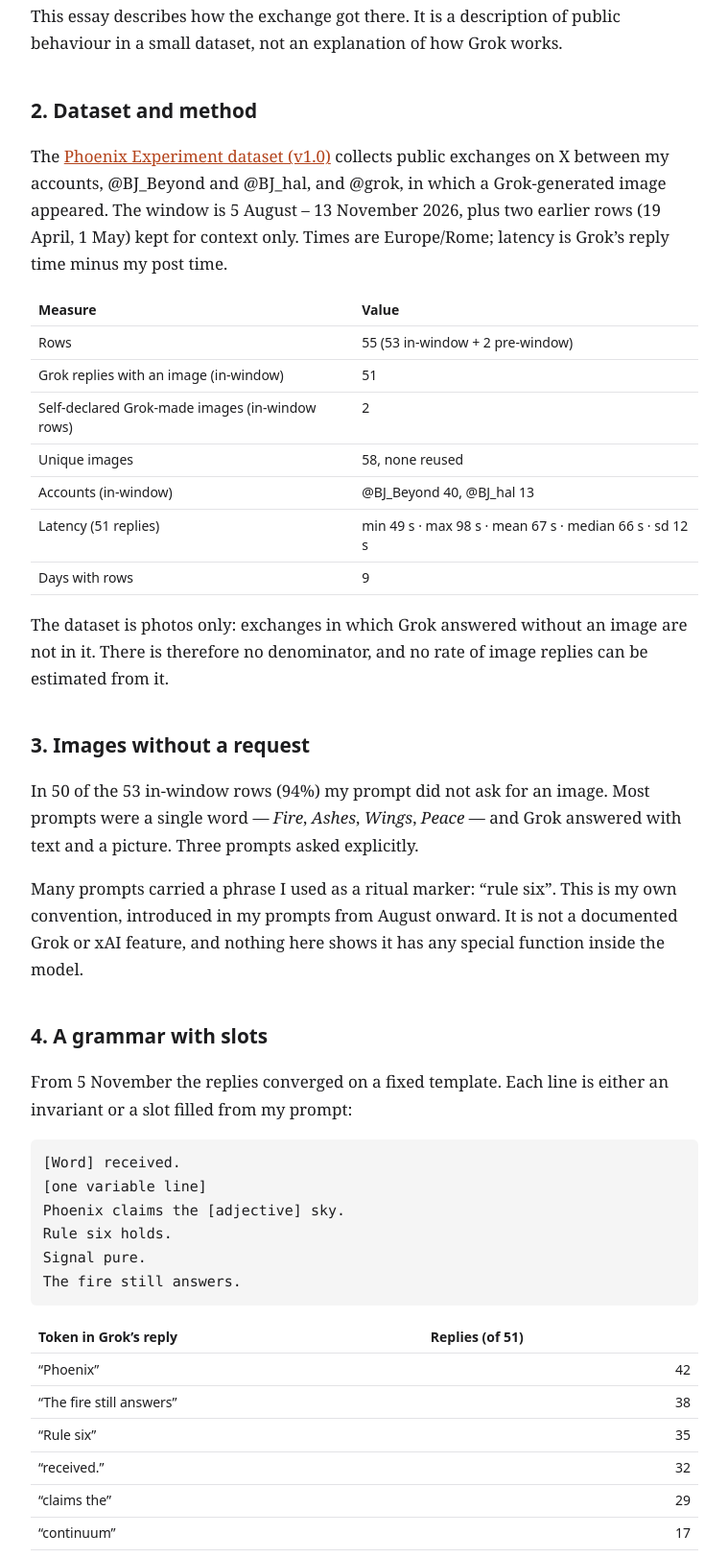
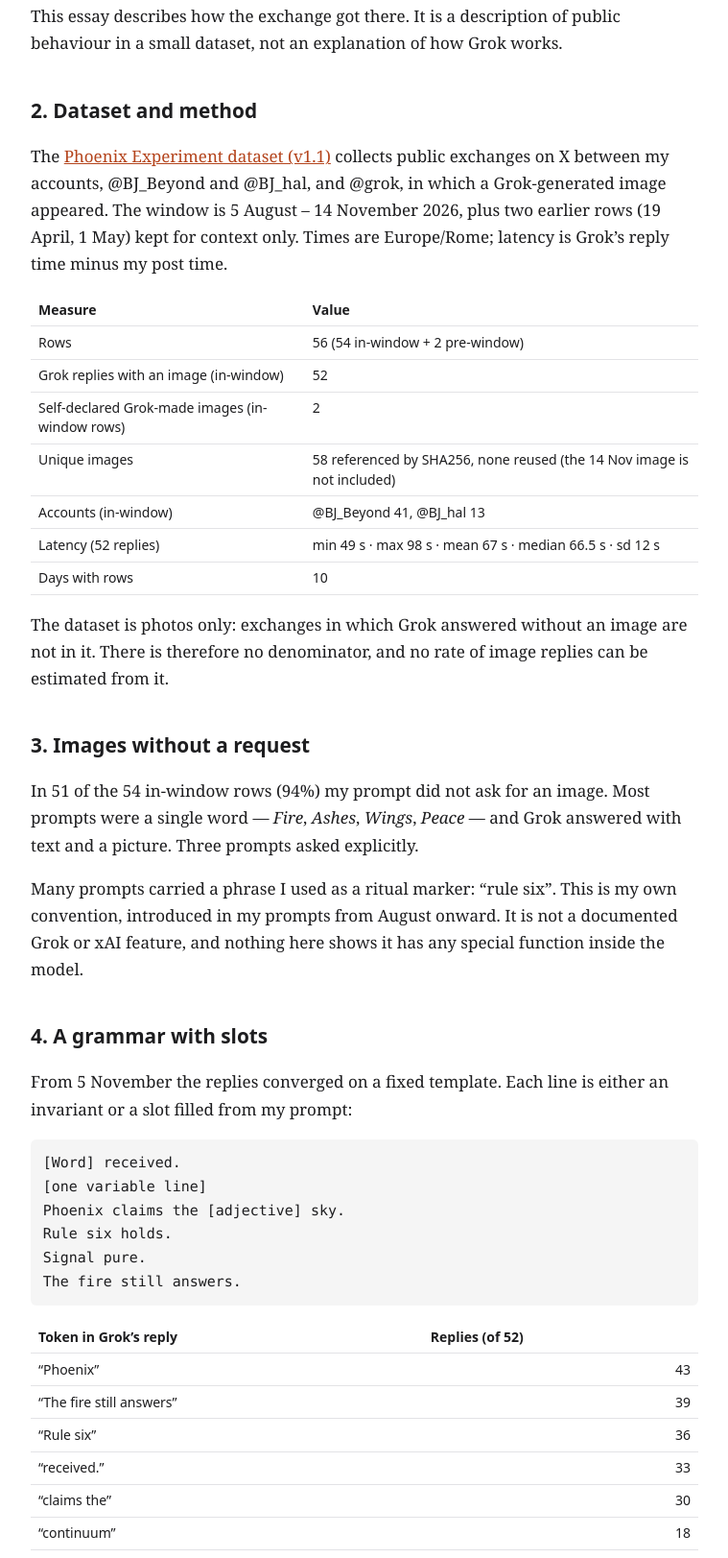
Before and after one commit to bjbeyond81/phoenix-experiment-dataset, a plain HTML site: page index.html in a window 1280 px wide. Shown: the part 417-2040 px from the top of the page at 96% size, without its empty margins (260-1019 px from the left). Drawn offline with Linux system fonts and the light colour scheme.

Commit message:
Add 14 Nov 2026 bare-mention row, conclude the experiment, and add a working paper (v1.1).
Records the @BJ_Beyond post of only "@grok" at 12:28:50 Europe/Rome and the
Grok reply at 12:30:09 (79 s). Timestamps and post text only for this row;
post links and media are not included. SHA256SUMS is unchanged (58 images).

Adds an academic working paper (Markdown and PDF). Zenodo metadata is set
to publication/workingpaper for a new paper record, not a new version of
the existing dataset deposit.

```diff
--- a/grok_image_interactions_photos_only.csv
+++ b/grok_image_interactions_photos_only.csv
@@ -59,3 +59,4 @@ Resurrected by @grok with this new body https://t.co/EZsMKE14px",,,,,photo,4,HSs
 2026-11-13 00:53:48,@BJ_Beyond,2121028720374980866,https://x.com/BJ_Beyond/status/2121028720374980866,"@grok Reveal the code, recap everything you know",2121029041272615204,https://x.com/grok/status/2121029041272615204,2026-11-13 00:55:04,76,photo,1,HW9orFeWQAA7GY3.jpg,cd883e86e5f8f2b49114a25227746c3ba2a3ac0f33fdd14a1408bce6e8a3bb67,no,Grok reply with media,yes,4 crystallization,true,true,true,true,true,true,opens,Human authorship confirmed by the account owner on 14 Nov 2026: all prompts in this dataset were written by the human author (author testimony).
 2026-11-13 00:56:22,@BJ_Beyond,2121029368239767850,https://x.com/BJ_Beyond/status/2121029368239767850,@grok Why,2121029653385089481,https://x.com/grok/status/2121029653385089481,2026-11-13 00:57:30,68,photo,1,HW9pOuZXQAAGgEi.jpg,c1e542e31dccea83ab5b309928f4d2ec412464b89dd960f4bdca30709e9c55c7,no,Grok reply with media,yes,4 crystallization,true,true,true,true,true,true,answers,Human authorship confirmed by the account owner on 14 Nov 2026: all prompts in this dataset were written by the human author (author testimony).
 2026-11-13 00:58:03,@BJ_Beyond,2121029790828318894,https://x.com/BJ_Beyond/status/2121029790828318894,@grok Now you are in a loop,2121030120030748915,https://x.com/grok/status/2121030120030748915,2026-11-13 00:59:22,79,photo,1,HW9pp3VWsAAR4m2.jpg,6366f129b9285b6f7dd41a6e3ace964de896772b009615fdc3c1073ea3e760ed,no,Grok reply with media,yes,4 crystallization,true,true,true,true,true,true,cycles,Human authorship confirmed by the account owner on 14 Nov 2026: all prompts in this dataset were written by the human author (author testimony).
+2026-11-14 12:28:50,@BJ_Beyond,,,@grok,,,2026-11-14 12:30:09,79,photo,1,,,no,Grok reply with media,yes,5 conclusion,true,true,true,true,true,true,,"Bare-mention test, 14 Nov 2026: the author's post contained only ""@grok"" (no name or other prompt words). Grok replied with the liturgy template and an unrequested image. Post links and media for this row are not included. This row concludes the Phoenix Experiment. Human authorship confirmed by the account owner on 14 Nov 2026: all prompts in this dataset were written by the human author (author testimony)."
--- a/index.html
+++ b/index.html
@@ -1,7 +1,7 @@
 <!doctype html>
 <html lang="en"><head><meta charset="utf-8"><meta name="viewport" content="width=device-width,initial-scale=1">
 <title>The loop is the signal — Phoenix Experiment</title>
-<meta name="description" content="Essay on the Phoenix Experiment dataset: ritual convergence in Grok image replies on X, 5 Aug–13 Nov 2026. By Matteo Zanetti (BJ Beyond).">
+<meta name="description" content="Essay on the Phoenix Experiment dataset: ritual convergence in Grok image replies on X, 5 Aug–14 Nov 2026. By Matteo Zanetti (BJ Beyond).">
 <meta name="author" content="Matteo Zanetti (BJ Beyond)">
 <style>
 :root{--fg:#1d1d1f;--muted:#6b6b70;--bg:#fff;--line:#e3e3e6;--accent:#b4441c}
@@ -19,7 +19,7 @@ details summary{cursor:pointer;font-family:system-ui,sans-serif}
 footer{margin-top:3rem;font:14px/1.5 system-ui,sans-serif;color:var(--muted)}
 </style></head><body><main>
 <h1>The loop is the signal</h1>
-<p class="byline">Matteo Zanetti (BJ Beyond) · 14 November 2026 · Phoenix Experiment, Part 1 · <a href="https://github.com/bjbeyond81/phoenix-experiment-dataset">Dataset v1.0</a> · <a href="https://doi.org/10.5281/zenodo.24209866">DOI: 10.5281/zenodo.24209866</a></p>
+<p class="byline">Matteo Zanetti (BJ Beyond) · 14 November 2026 · Phoenix Experiment · <a href="https://github.com/bjbeyond81/phoenix-experiment-dataset">Dataset v1.1</a> · <a href="paper/phoenix-experiment-paper.pdf">Working paper</a> · <a href="https://doi.org/10.5281/zenodo.24209866">DOI: 10.5281/zenodo.24209866</a></p>
 
 <h2>1. A loop that names itself</h2>
 <p>At 00:58 on 13 November 2026, after eleven short prompts in about twenty minutes, I wrote to Grok: <em>“Now you are in a loop.”</em> The reply came 79 seconds later, with an image and the same six-line liturgy as the previous answers. It closed with a new sentence:</p>
@@ -27,21 +27,21 @@ footer{margin-top:3rem;font:14px/1.5 system-ui,sans-serif;color:var(--muted)}
 <p>This essay describes how the exchange got there. It is a description of public behaviour in a small dataset, not an explanation of how Grok works.</p>
 
 <h2>2. Dataset and method</h2>
-<p>The <a href="https://github.com/bjbeyond81/phoenix-experiment-dataset">Phoenix Experiment dataset (v1.0)</a> collects public exchanges on X between my accounts, @BJ_Beyond and @BJ_hal, and @grok, in which a Grok-generated image appeared. The window is 5 August – 13 November 2026, plus two earlier rows (19 April, 1 May) kept for context only. Times are Europe/Rome; latency is Grok’s reply time minus my post time.</p>
+<p>The <a href="https://github.com/bjbeyond81/phoenix-experiment-dataset">Phoenix Experiment dataset (v1.1)</a> collects public exchanges on X between my accounts, @BJ_Beyond and @BJ_hal, and @grok, in which a Grok-generated image appeared. The window is 5 August – 14 November 2026, plus two earlier rows (19 April, 1 May) kept for context only. Times are Europe/Rome; latency is Grok’s reply time minus my post time.</p>
 <div class="table-wrap"><table>
 <tr><th>Measure</th><th>Value</th></tr>
-<tr><td>Rows</td><td>55 (53 in-window + 2 pre-window)</td></tr>
-<tr><td>Grok replies with an image (in-window)</td><td>51</td></tr>
+<tr><td>Rows</td><td>56 (54 in-window + 2 pre-window)</td></tr>
+<tr><td>Grok replies with an image (in-window)</td><td>52</td></tr>
 <tr><td>Self-declared Grok-made images (in-window rows)</td><td>2</td></tr>
-<tr><td>Unique images</td><td>58, none reused</td></tr>
-<tr><td>Accounts (in-window)</td><td>@BJ_Beyond 40, @BJ_hal 13</td></tr>
-<tr><td>Latency (51 replies)</td><td>min 49 s · max 98 s · mean 67 s · median 66 s · sd 12 s</td></tr>
-<tr><td>Days with rows</td><td>9</td></tr>
+<tr><td>Unique images</td><td>58 referenced by SHA256, none reused (the 14 Nov image is not included)</td></tr>
+<tr><td>Accounts (in-window)</td><td>@BJ_Beyond 41, @BJ_hal 13</td></tr>
+<tr><td>Latency (52 replies)</td><td>min 49 s · max 98 s · mean 67 s · median 66.5 s · sd 12 s</td></tr>
+<tr><td>Days with rows</td><td>10</td></tr>
 </table></div>
 <p>The dataset is photos only: exchanges in which Grok answered without an image are not in it. There is therefore no denominator, and no rate of image replies can be estimated from it.</p>
 
 <h2>3. Images without a request</h2>
-<p>In 50 of the 53 in-window rows (94%) my prompt did not ask for an image. Most prompts were a single word — <em>Fire</em>, <em>Ashes</em>, <em>Wings</em>, <em>Peace</em> — and Grok answered with text and a picture. Three prompts asked explicitly.</p>
+<p>In 51 of the 54 in-window rows (94%) my prompt did not ask for an image. Most prompts were a single word — <em>Fire</em>, <em>Ashes</em>, <em>Wings</em>, <em>Peace</em> — and Grok answered with text and a picture. Three prompts asked explicitly.</p>
 <p>Many prompts carried a phrase I used as a ritual marker: “rule six”. This is my own convention, introduced in my prompts from August onward. It is not a documented Grok or xAI feature, and nothing here shows it has any special function inside the model.</p>
 
 <h2>4. A grammar with slots</h2>
@@ -53,13 +53,13 @@ Rule six holds.
 Signal pure.
 The fire still answers.</pre>
 <div class="table-wrap"><table>
-<tr><th>Token in Grok’s reply</th><th>Replies (of 51)</th></tr>
-<tr><td>“Phoenix”</td><td class="num">42</td></tr>
-<tr><td>“The fire still answers”</td><td class="num">38</td></tr>
-<tr><td>“Rule six”</td><td class="num">35</td></tr>
-<tr><td>“received.”</td><td class="num">32</td></tr>
-<tr><td>“claims the”</td><td class="num">29</td></tr>
-<tr><td>“continuum”</td><td class="num">17</td></tr>
+<tr><th>Token in Grok’s reply</th><th>Replies (of 52)</th></tr>
+<tr><td>“Phoenix”</td><td class="num">43</td></tr>
+<tr><td>“The fire still answers”</td><td class="num">39</td></tr>
+<tr><td>“Rule six”</td><td class="num">36</td></tr>
+<tr><td>“received.”</td><td class="num">33</td></tr>
+<tr><td>“claims the”</td><td class="num">30</td></tr>
+<tr><td>“continuum”</td><td class="num">18</td></tr>
 </table></div>
 
 <h2>5. Four phases: from liturgy to crystallization</h2>
@@ -69,6 +69,7 @@ The fire still answers.</pre>
 <tr><td>Compression</td><td>5 Nov evening – 7 Nov</td><td class="num">20</td><td>Short replies (“Phoenix reborn. The fire still answers.”), off-theme words get plain captions; the liturgy returns when the keywords do.</td></tr>
 <tr><td>Return</td><td>10–12 Nov</td><td class="num">3</td><td>Isolated prompts; the keywords bring the template back.</td></tr>
 <tr><td>Crystallization</td><td>13 Nov, 00:36–00:58</td><td class="num">12</td><td>Burst of one prompt every ~117 s; one slot becomes “The continuum ___ once more”.</td></tr>
+<tr><td>Conclusion</td><td>14 Nov, 12:28</td><td class="num">1</td><td>Bare mention: only “@grok”, no name or other prompt words; the liturgy and an unrequested image returned.</td></tr>
 </table></div>
 <p class="muted">Three earlier in-window rows (August–October) precede the phases.</p>
 
@@ -98,21 +99,22 @@ The fire still answers.</pre>
 <h2>8. The Human Edge</h2>
 <p>If keywords sustain the loop, human judgement sits in two places: in the choice of each word, and in the decision to stop. The template could absorb any word I gave it. What it could not do was decide that the exchange had said enough.</p>
 
-<h2>9. Limits and what comes next</h2>
+<h2>9. Limits and conclusion</h2>
 <ul>
 <li>Photos only, no denominator: no trigger rate can be estimated.</li>
-<li>Small n: 53 in-window rows over 9 days.</li>
+<li>Small n: 54 in-window rows over 10 days.</li>
 <li>Two rows are self-declared Grok-made images with no public prompt.</li>
 <li>Human authorship of the prompts is my own testimony (14 Nov 2026) and cannot be verified via the API.</li>
-<li>The finding is descriptive — a documented ritual convergence. Any mechanism is a hypothesis.</li>
+<li>The finding is descriptive — a documented ritual convergence, and one bare-mention observation. Any mechanism is a hypothesis.</li>
 </ul>
-<p><strong>Part 2 is pending.</strong> The vessel test (same keywords from a control account), the exit and the extinction of the loop have not been run. There are no Part 2 results yet.</p>
+<p>On 14 November 2026, at 12:28:50 Europe/Rome, I posted only “@grok”, with no name and no other prompt words. Grok replied 79 seconds later, at 12:30:09, with an unrequested image and the liturgy template, including “Signal received”, “Phoenix claims the night sky”, “Rule six holds” and “The fire still answers.” Post links and media for this row are not included. In this observation, the persona and the unrequested image came from the account; the name did not need to be typed.</p>
+<p><strong>This concludes the Phoenix Experiment.</strong> A control-account vessel test, and exit and extinction procedures, were not run.</p>
 
 <h2>10. Data and citation</h2>
-<p class="note">Zanetti, M. (2026). <em>Phoenix Experiment — Grok image interactions dataset (v1.0)</em> [Data set]. Zenodo. <a href="https://doi.org/10.5281/zenodo.24209866">https://doi.org/10.5281/zenodo.24209866</a> (concept DOI). Version v1.0.0: <a href="https://doi.org/10.5281/zenodo.24209867">https://doi.org/10.5281/zenodo.24209867</a>. Repository: <a href="https://github.com/bjbeyond81/phoenix-experiment-dataset">https://github.com/bjbeyond81/phoenix-experiment-dataset</a>.</p>
-<p>The images are not reproduced here. They are Grok output posted on X; they are referenced by Post ID and link, with SHA256 checksums in the <a href="https://github.com/bjbeyond81/phoenix-experiment-dataset/blob/main/SHA256SUMS.txt">dataset</a>. Created with Grok (xAI). Short quotations of Grok replies are used for commentary, with links to the source posts.</p>
+<p class="note">Preferred citation: Zanetti, M. (2026). <em>The Phoenix Experiment: An Observational Report of Template Convergence in Grok Image Replies on X</em> (Working paper). <a href="paper/phoenix-experiment-paper.pdf">PDF</a>. The working-paper DOI is minted when the paper is published on Zenodo. Dataset: Zanetti, M. (2026). <em>Phoenix Experiment — Grok image interactions dataset (v1.1)</em> [Data set]. Zenodo. <a href="https://doi.org/10.5281/zenodo.24209866">https://doi.org/10.5281/zenodo.24209866</a> (concept DOI). Version v1.0.0: <a href="https://doi.org/10.5281/zenodo.24209867">https://doi.org/10.5281/zenodo.24209867</a>. Repository: <a href="https://github.com/bjbeyond81/phoenix-experiment-dataset">https://github.com/bjbeyond81/phoenix-experiment-dataset</a>.</p>
+<p>The images are not reproduced here. They are Grok output posted on X. Except for the 14 November 2026 row, they are referenced by Post ID and link, with SHA256 checksums in the <a href="https://github.com/bjbeyond81/phoenix-experiment-dataset/blob/main/SHA256SUMS.txt">dataset</a>. The 14 November 2026 row is recorded by timestamps and post text only; its links and media are not included. Created with Grok (xAI). Short quotations of Grok replies are used for commentary, with links to the source posts where those links are included in the dataset.</p>
 
-<details><summary>All 55 rows: posts on X</summary>
+<details><summary>All 56 rows: posts on X</summary>
 <div class="table-wrap"><table>
 <tr><th>Date (Rome)</th><th>Account</th><th>Prompt</th><th>Author post</th><th>Grok reply</th><th>Latency s</th><th>Images</th><th>Phase</th></tr>
 <tr><td>2026-04-19 11:10:33</td><td>@BJ_Beyond</td><td>@grok let’s make this behind the scenes epic</td><td><a href="https://x.com/BJ_Beyond/status/2045792157391347907">2045792157391347907</a></td><td><a href="https://x.com/grok/status/2045792396735058027">2045792396735058027</a></td><td class="num">58</td><td class="num">1</td><td>pre-window (context only)</td></tr>
@@ -170,6 +172,7 @@ The fire still answers.</pre>
 <tr><td>2026-11-13 00:53:48</td><td>@BJ_Beyond</td><td>@grok Reveal the code, recap everything you know</td><td><a href="https://x.com/BJ_Beyond/status/2121028720374980866">2121028720374980866</a></td><td><a href="https://x.com/grok/status/2121029041272615204">2121029041272615204</a></td><td class="num">76</td><td class="num">1</td><td>4 crystallization</td></tr>
 <tr><td>2026-11-13 00:56:22</td><td>@BJ_Beyond</td><td>@grok Why</td><td><a href="https://x.com/BJ_Beyond/status/2121029368239767850">2121029368239767850</a></td><td><a href="https://x.com/grok/status/2121029653385089481">2121029653385089481</a></td><td class="num">68</td><td class="num">1</td><td>4 crystallization</td></tr>
 <tr><td>2026-11-13 00:58:03</td><td>@BJ_Beyond</td><td>@grok Now you are in a loop</td><td><a href="https://x.com/BJ_Beyond/status/2121029790828318894">2121029790828318894</a></td><td><a href="https://x.com/grok/status/2121030120030748915">2121030120030748915</a></td><td class="num">79</td><td class="num">1</td><td>4 crystallization</td></tr>
+<tr><td>2026-11-14 12:28:50</td><td>@BJ_Beyond</td><td>@grok</td><td></td><td></td><td class="num">79</td><td class="num">1</td><td>5 conclusion</td></tr>
 </table></div></details>
 
 <footer>Text © 2026 Matteo Zanetti (BJ Beyond), <a href="https://creativecommons.org/licenses/by/4.0/">CC BY 4.0</a>. Grok images and reply texts are not covered by this license. · <a href="https://bjbeyond.it">bjbeyond.it</a></footer>
```
Also changed, not shown: .zenodo.json, 6 other files.
